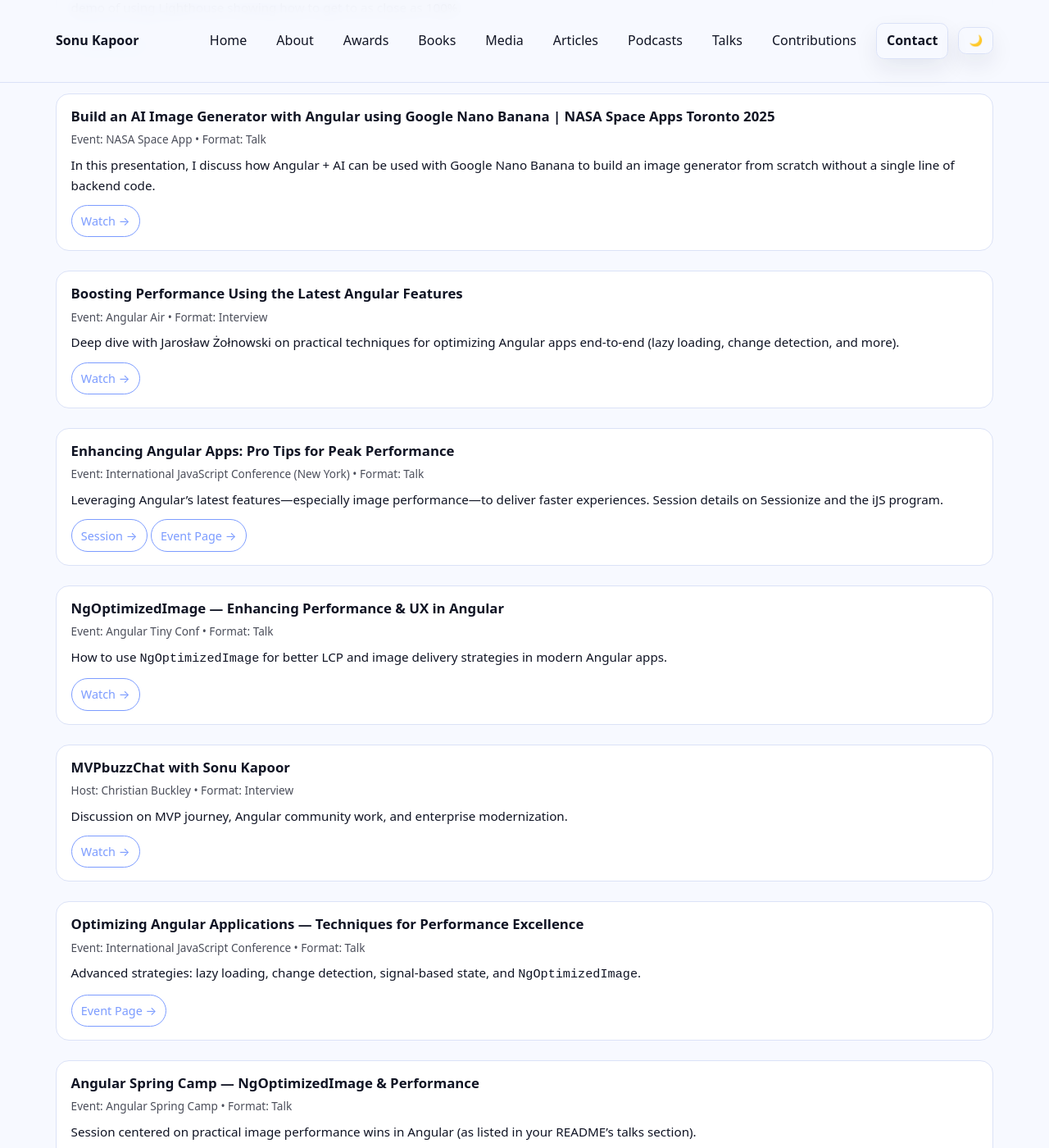
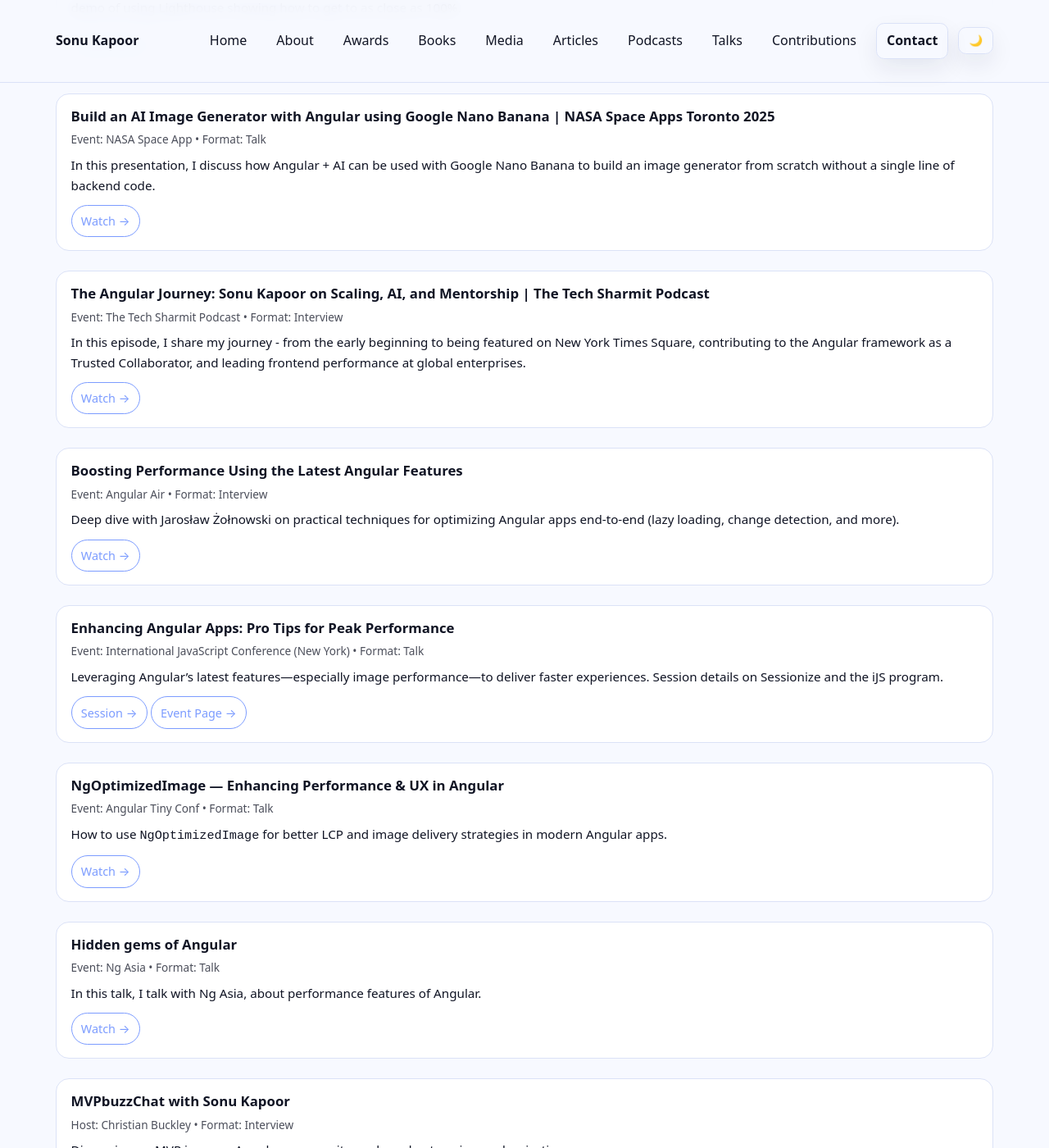
Before and after one commit to sonukapoor/sonukapoor-site.com, a Jekyll site: the page built from talks.md, in a window 1280 px wide and 1400 px high, scrolled down 566 px. Shown: the whole window at 82% size. Built offline with Jekyll 4.4.1, drawn with Linux system fonts in a browser that asks for light colours; some of the changed text lies outside the part shown.

Commit message:
Add more talks for Sonu Kapoor

```diff
--- a/talks.md
+++ b/talks.md
@@ -136,6 +136,40 @@
             publisher: { "@type": "Organization", name: "Web Unleashed - FITC Toronto 2025" }
             potentialAction: { "@type": "WatchAction", target: "https://fitc.ca/presentation/beyond-fast-the-trade-offs-that-shape-web-performance/" }
             about: { "@id": "https://sonukapoor.com/#person" }
+        - "@type": "ListItem"
+          position: 9
+          startDate: "2025-08-02T10:00-05:00"
+          endDate: "2024-08-02T11:30-05:00"
+          item:
+            "@type": "VideoObject"
+            uploadDate: "2024-08-02T11:30-05:00"
+            thumbnailUrl:
+              - "https://img.youtube.com/vi/S7bZ5_HCdNY/default.jpg"
+              - "https://img.youtube.com/vi/S7bZ5_HCdNY/0.jpg"
+              - "https://img.youtube.com/vi/S7bZ5_HCdNY/1.jpg"
+            name: "Ng Asia Angular — Angular Performance"
+            description: "Session centered on practical image performance wins in Angular."
+            url: "https://www.youtube.com/watch?v=S7bZ5_HCdNY"
+            publisher: { "@type": "Organization", name: "Ng Asia Angular" }
+            potentialAction: { "@type": "WatchAction", target: "https://www.youtube.com/watch?v=S7bZ5_HCdNY" }
+            about: { "@id": "https://sonukapoor.com/#person" }
+        - "@type": "ListItem"
+          position: 10
+          startDate: "2025-08-19T10:00-05:00"
+          endDate: "2024-08-19T11:30-05:00"
+          item:
+            "@type": "VideoObject"
+            uploadDate: "2024-08-19T11:30-05:00"
+            thumbnailUrl:
+              - "https://img.youtube.com/vi/LvoeyGWKsTQ/default.jpg"
+              - "https://img.youtube.com/vi/LvoeyGWKsTQ/0.jpg"
+              - "https://img.youtube.com/vi/LvoeyGWKsTQ/1.jpg"
+            name: "The Angular Journey: Sonu Kapoor on Scaling, AI, and Mentorship | The Tech Sharmit Podcast"
+            description: "In this episode, Sonu takes us through his inspiring journey - from his early beginnings to being featured on New York Times Square, contributing to the Angular framework as a Trusted Collaborator, and leading frontend performance at global enterprises."
+            url: "https://www.youtube.com/watch?v=LvoeyGWKsTQ"
+            publisher: { "@type": "Organization", name: "The Tech Sharmit Podcast" }
+            potentialAction: { "@type": "WatchAction", target: "https://www.youtube.com/watch?v=LvoeyGWKsTQ" }
+            about: { "@id": "https://sonukapoor.com/#person" }
 ---
 
 <p class="muted">
@@ -157,7 +191,7 @@
 
   <div class="card">
     <h3>Angular Performance Tips - Techniques For Performance Excellence | Web Unleashed - FITC Toronto 2025</h3>
-    <div class="card-meta">Event: Web Unleashed • Format: Talk</div>
+    <div class="card-meta">Event: Web Unleashed • Format: PanelTalk</div>
     <p class="card-desc">
       In this presentation, I speak about all the different techniques that can be used to maximize the performance of your Angular Application. This includes speaking about lazy loading routing and deferring blocks to reduce the bundle size significantly. Sonu will also talk a bit about image optimization and a demo of using Lighthouse showing how to get to as close as 100%.
     </p>
@@ -174,6 +208,17 @@
     </p>
     <div class="card-actions">
       <a href="https://www.youtube.com/watch?v=aa4VKh0uy-o" target="_blank" rel="noopener">Watch →</a>
+    </div>
+  </div>
+
+  <div class="card">
+    <h3>The Angular Journey: Sonu Kapoor on Scaling, AI, and Mentorship | The Tech Sharmit Podcast</h3>
+    <div class="card-meta">Event: The Tech Sharmit Podcast • Format: Interview</div>
+    <p class="card-desc">
+      In this episode, I share my journey - from the early beginning to being featured on New York Times Square, contributing to the Angular framework as a Trusted Collaborator, and leading frontend performance at global enterprises.
+    </p>
+    <div class="card-actions">
+      <a href="https://www.youtube.com/watch?v=LvoeyGWKsTQ" target="_blank" rel="noopener">Watch →</a>
     </div>
   </div>
 
@@ -212,6 +257,17 @@
   </div>
 
   <div class="card">
+    <h3>Hidden gems of Angular</h3>
+    <div class="card-meta">Event: Ng Asia • Format: Talk</div>
+    <p class="card-desc">
+      In this talk, I talk with Ng Asia, about performance features of Angular.
+    </p>
+    <div class="card-actions">
+      <a href="https://www.youtube.com/live/S7bZ5_HCdNY" target="_blank" rel="noopener">Watch →</a>
+    </div>
+  </div>
+
+  <div class="card">
     <h3>MVPbuzzChat with Sonu Kapoor</h3>
     <div class="card-meta">Host: Christian Buckley • Format: Interview</div>
     <p class="card-desc">
```
